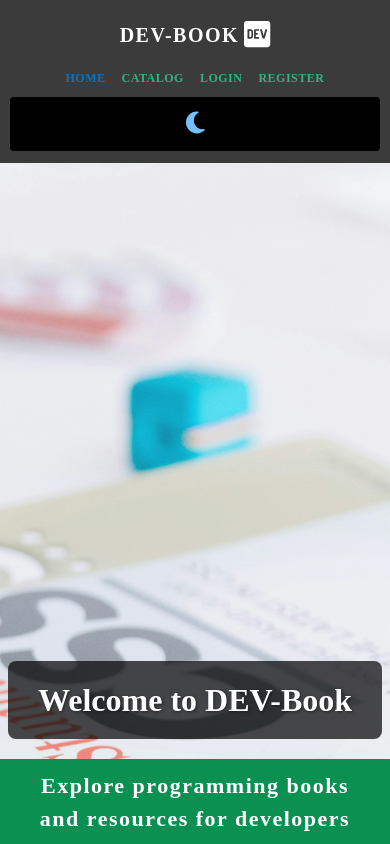
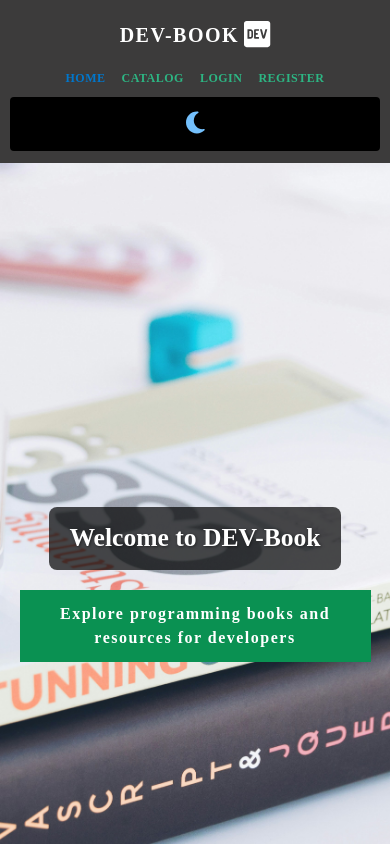
Before and after one commit to lyklecharova/DEV-Book, a React (Vite) app in the folder dev-book/client/: page / in a window 390 px wide. Shown: the top 844 px of the page. Built offline with nearby package versions, Linux system fonts and the light colour scheme; no server answers.

Commit message:
Improve mobile home page layout for Android and iOS

```diff
--- a/dev-book/client/src/components/Home/Home.module.css
+++ b/dev-book/client/src/components/Home/Home.module.css
@@ -1,4 +1,5 @@
 @import url('../../../public/css/themes');
+
 .home-page {
     background-image: url("/img/kobu-agency-ipARHaxETRk-unsplash.jpg");
     background-size: cover;
@@ -15,7 +16,7 @@
 }
 
 .home-title {
-   color: #ffffff;
+    color: #ffffff;
     background-color: rgba(0, 0, 0, 0.7);
     padding: 15px 30px;
     border-radius: 8px;
@@ -33,3 +34,25 @@
     margin-top: 20px;
     text-decoration: none;
 }
+
+/* Responsive background for Android and iOS devices */
+@media (max-width: 600px) {
+    .home-page {
+        min-height: 100svh;
+        background-size: cover;
+        background-position: center;
+    }
+
+    .home-title {
+        max-width: 90%;
+        padding: 12px 20px;
+        font-size: 1.6rem;
+    }
+
+    .books-link {
+        max-width: 90%;
+        font-size: 16px;
+        padding: 12px 20px;
+        box-sizing: border-box;
+    }
+}
```
